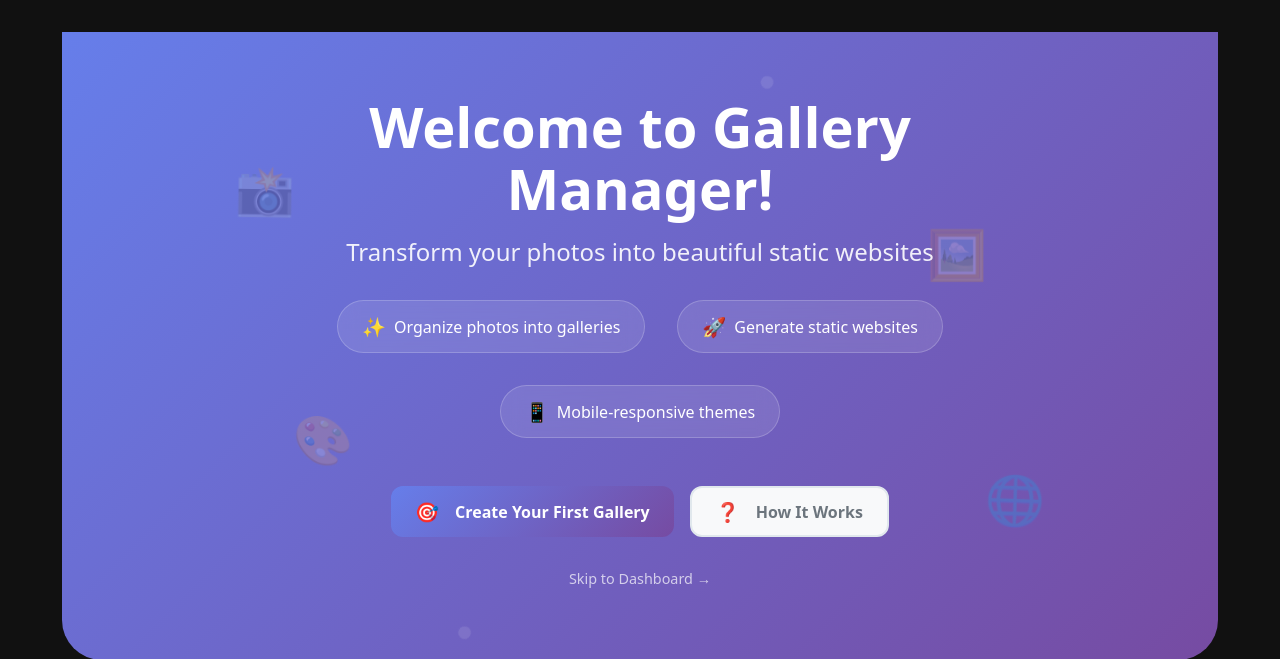
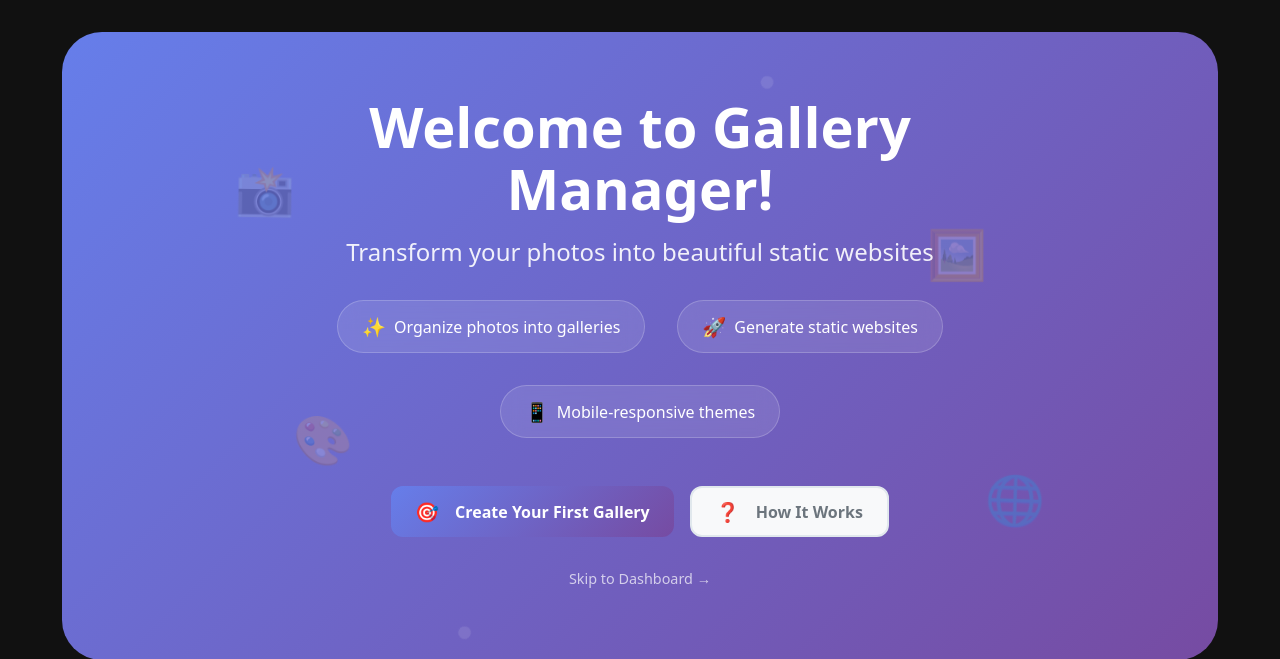
Before and after one commit to ryanlane/static-portfolio-gallary-generator, a FastAPI app: page /welcome in a window 1280 px wide. Shown: the part 89-748 px from the top of the page. Run offline with FastAPI, Linux system fonts and the light colour scheme; some libraries are stand-ins or nearby versions.

Commit message:
Update _welcome.css

```diff
--- a/static/css/_welcome.css
+++ b/static/css/_welcome.css
@@ -8,7 +8,7 @@
 /* Welcome Hero Section */
 .welcome-hero {
     background: linear-gradient(135deg, #667eea 0%, #764ba2 100%);
-    border-radius: 0 0 40px 40px;
+    border-radius: 40px;
     color: white;
     padding: 4rem 2rem;
     text-align: center;
```
